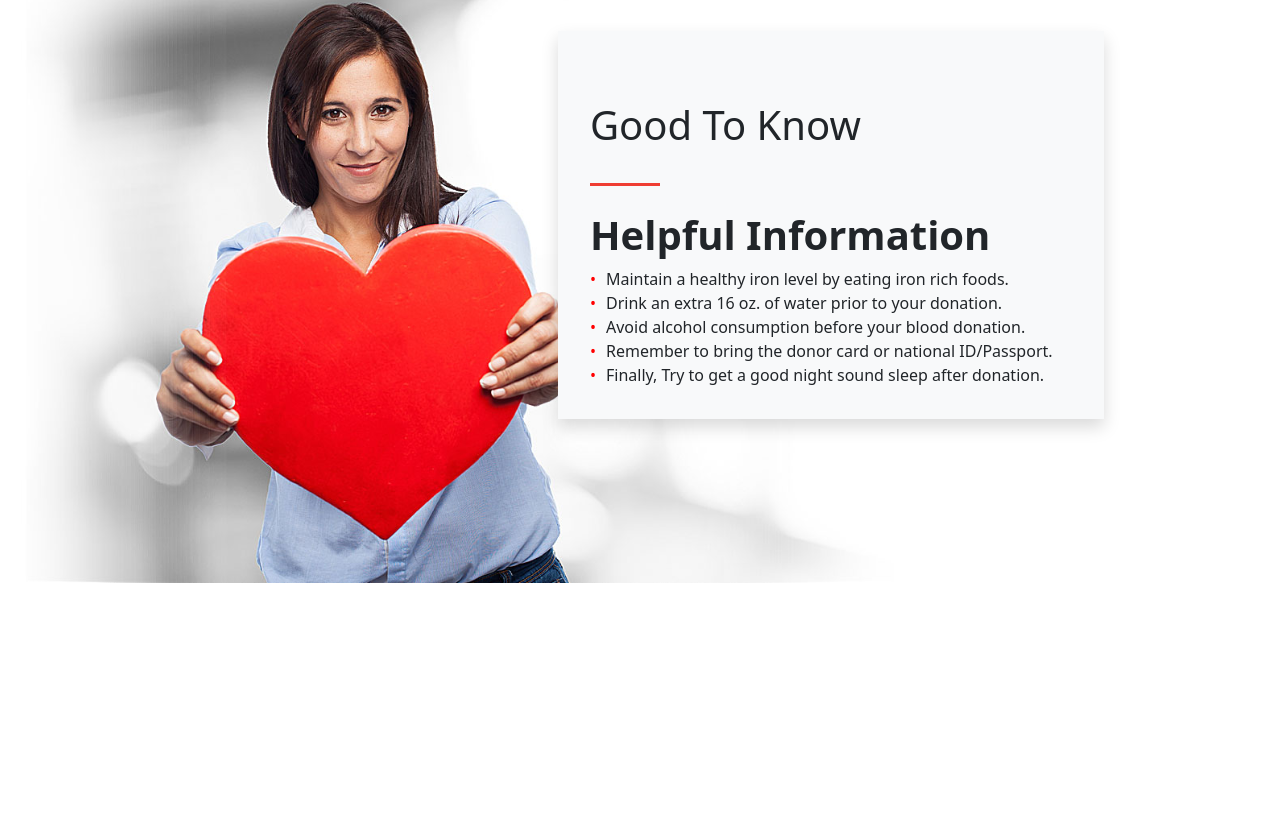
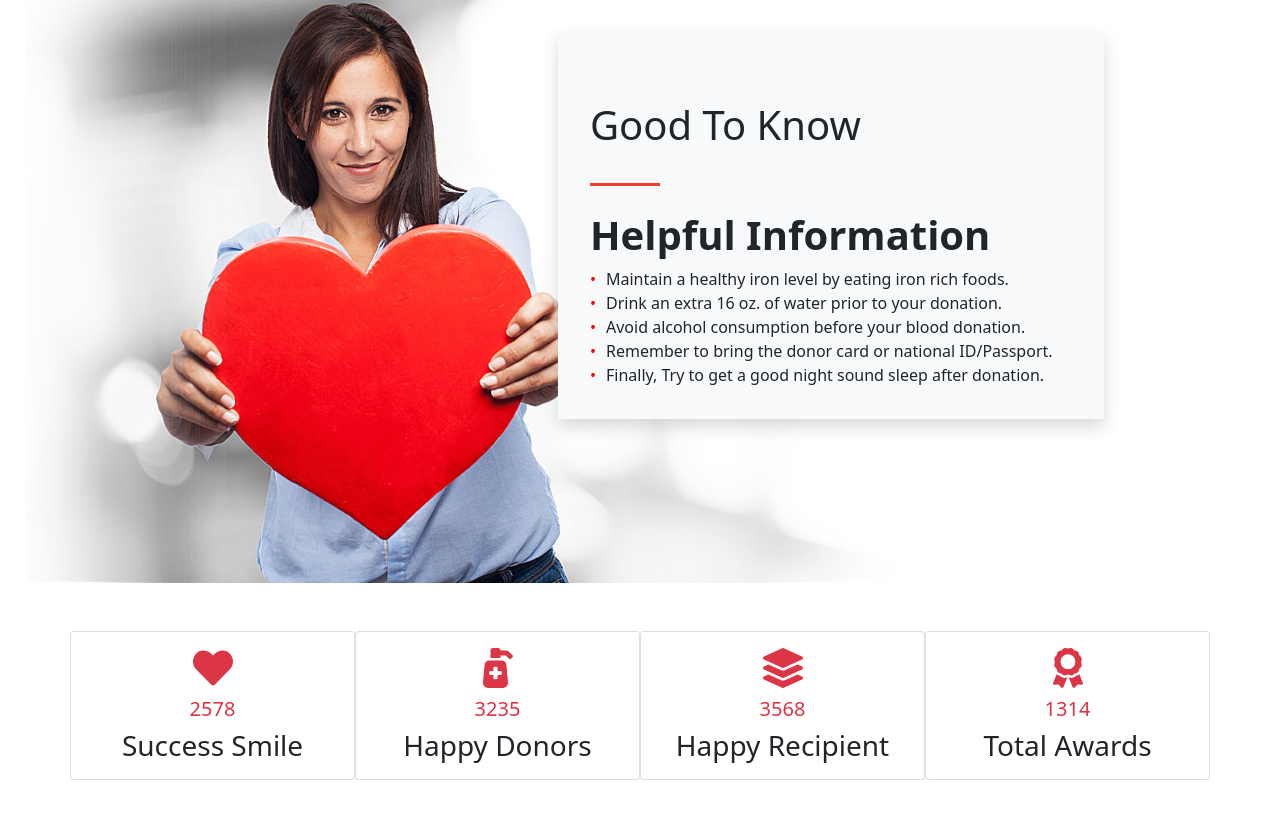
Before and after one commit to isti2623/Blood-Buddies-Client, a React (Create React App) app: page / in a window 1280 px wide. Shown: the part 3277-4093 px from the top of the page. Before the commit the page ends 3860 px from the top, so only its background shows below. Built offline with nearby package versions, Linux system fonts and the light colour scheme.

Commit message:
succes added

```diff
--- a/src/Pages/Home/Home/Home.js
+++ b/src/Pages/Home/Home/Home.js
@@ -5,6 +5,7 @@ import Banner from '../Banner/Banner';
 import HelpfullInfo from '../HelpfullInfo/HelpfullInfo';
 import HomeCampaign from '../HomeCampaign/HomeCampaign';
 import JoinWithUs from '../JoinWithUs/JoinWithUs';
+import Success from '../Success/Success';
 import WhoWeAre from '../WhoWeAre/WhoWeAre';
 
 const Home = () => {
@@ -17,6 +18,7 @@ const Home = () => {
             <JoinWithUs></JoinWithUs>
             <HomeCampaign></HomeCampaign>
             <HelpfullInfo></HelpfullInfo>
+            <Success></Success>
         </div>
     );
 };
--- /dev/null
+++ b/src/Pages/Home/Success/Success.js
@@ -0,0 +1,46 @@
+import { faAward, faBookMedical, faCoffee, faHeart, faLayerGroup, faPumpMedical } from '@fortawesome/free-solid-svg-icons';
+import { FontAwesomeIcon } from '@fortawesome/react-fontawesome';
+import React from 'react';
+
+const Success = () => {
+    return (
+        <div className='container my-5'>
+            <div className="row">
+                <div className="col-lg-3 card">
+                    <div class="card-body text-center">
+                        <FontAwesomeIcon className='fs-1 text-danger' icon={faHeart} />
+                        <h5 class="card-title mt-2 text-danger">2578
+                        </h5>
+                        <h3 class="card-text">Success Smile
+                        </h3>
+                    </div>
+                </div>
+                <div className="col-lg-3 card">
+                    <div class="card-body text-center">
+                        <FontAwesomeIcon className='fs-1 text-danger' icon={faPumpMedical} />
+                        <h5 class="card-title mt-2 text-danger">3235</h5>
+                        <h3 class="card-text">Happy Donors</h3>
+                    </div>
+                </div>
+                <div className="col-lg-3 card">
+                    <div class="card-body text-center">
+                        <FontAwesomeIcon className='fs-1 text-danger' icon={faLayerGroup} />
+                        <h5 class="card-title mt-2 text-danger">3568</h5>
+                        <h3 class="card-text">Happy Recipient
+                        </h3>
+                    </div>
+                </div>
+                <div className="col-lg-3 card">
+                    <div class="card-body text-center">
+                        <FontAwesomeIcon className='fs-1 text-danger' icon={faAward} />
+                        <h5 class="card-title mt-2 text-danger">1314</h5>
+                        <h3 class="card-text">Total Awards</h3>
+                    </div>
+                </div>
+
+            </div>
+        </div>
+    );
+};
+
+export default Success;
```
